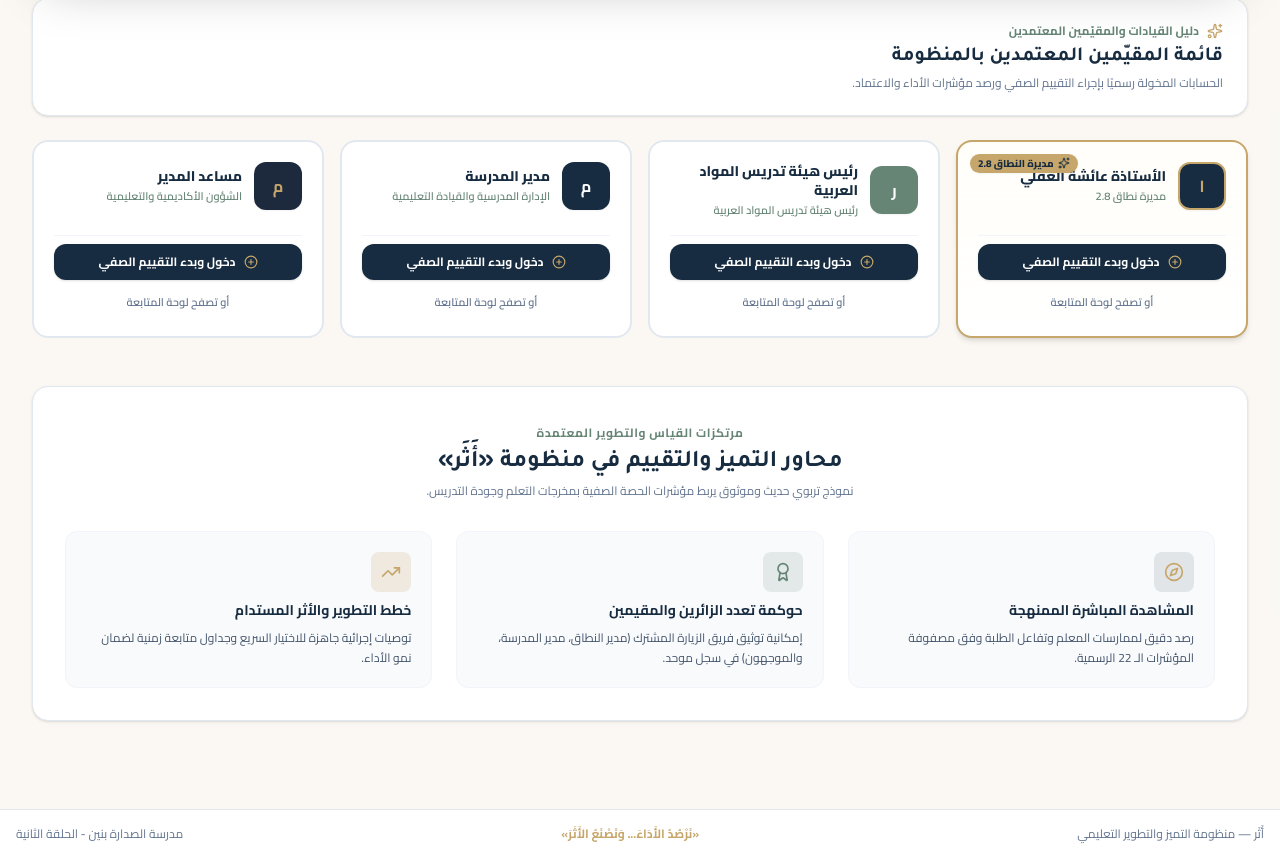
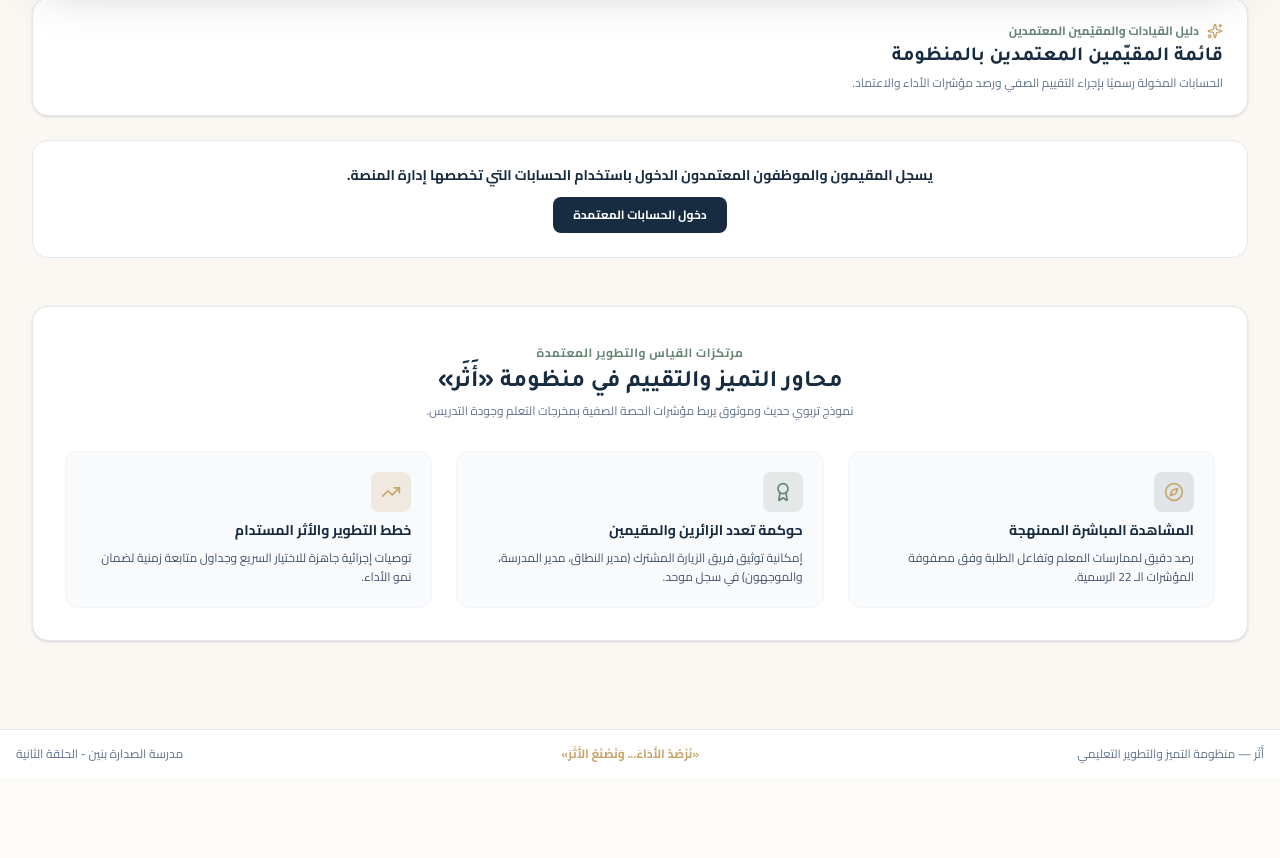
Before and after one commit to aboasmaa2273-code/https-ather-elsadarh-2026.ai.studio, a React (Vite) app: page / in a window 1280 px wide. Shown: the part 910-1768 px from the top of the page. After the commit the page ends 1688 px from the top, so only its background shows below. Built offline with nearby package versions, Linux system fonts and the light colour scheme.

Commit message:
Hide internal account roster from public landing page

```diff
--- a/src/components/PublicHome.tsx
+++ b/src/components/PublicHome.tsx
@@ -40,10 +40,8 @@ export const PublicHome: React.FC<PublicHomeProps> = ({
   const t = translations[language];
   const isEn = language === 'en';
 
-  // Evaluators list from storage
-  const [evaluators, setEvaluators] = useState<User[]>(() => {
-    return AtharStorageService.getAllUsers();
-  });
+  // Public visitors do not receive the internal staff/account directory.
+  const evaluators: User[] = [];
 
 
   const handleCardClick = (_user: User, _navigateTo: string = 'new-visit') => {
@@ -243,6 +241,16 @@ export const PublicHome: React.FC<PublicHomeProps> = ({
 
         {/* Evaluators Cards Grid */}
         <div className="grid grid-cols-1 sm:grid-cols-2 lg:grid-cols-4 gap-4">
+          {evaluators.length === 0 && (
+            <div className="col-span-full rounded-2xl border border-slate-200 bg-white p-6 text-center space-y-3">
+              <p className="text-sm font-bold text-[#172C40]">
+                {isEn ? 'Authorized staff sign in with their assigned account.' : 'يسجل المقيمون والموظفون المعتمدون الدخول باستخدام الحسابات التي تخصصها إدارة المنصة.'}
+              </p>
+              <button type="button" onClick={onLoginClick} className="px-5 py-2.5 bg-[#172C40] text-white rounded-lg text-xs font-bold">
+                {isEn ? 'Authorized Sign In' : 'دخول الحسابات المعتمدة'}
+              </button>
+            </div>
+          )}
           {evaluators.map((user) => {
             const isAisha = user.id === 'user_cluster_director_aisha' || user.name.includes('عائشة الغفلي');
             const isHeadArabic = user.id === 'user_head_arabic' || user.name.includes('المواد العربية');
```
